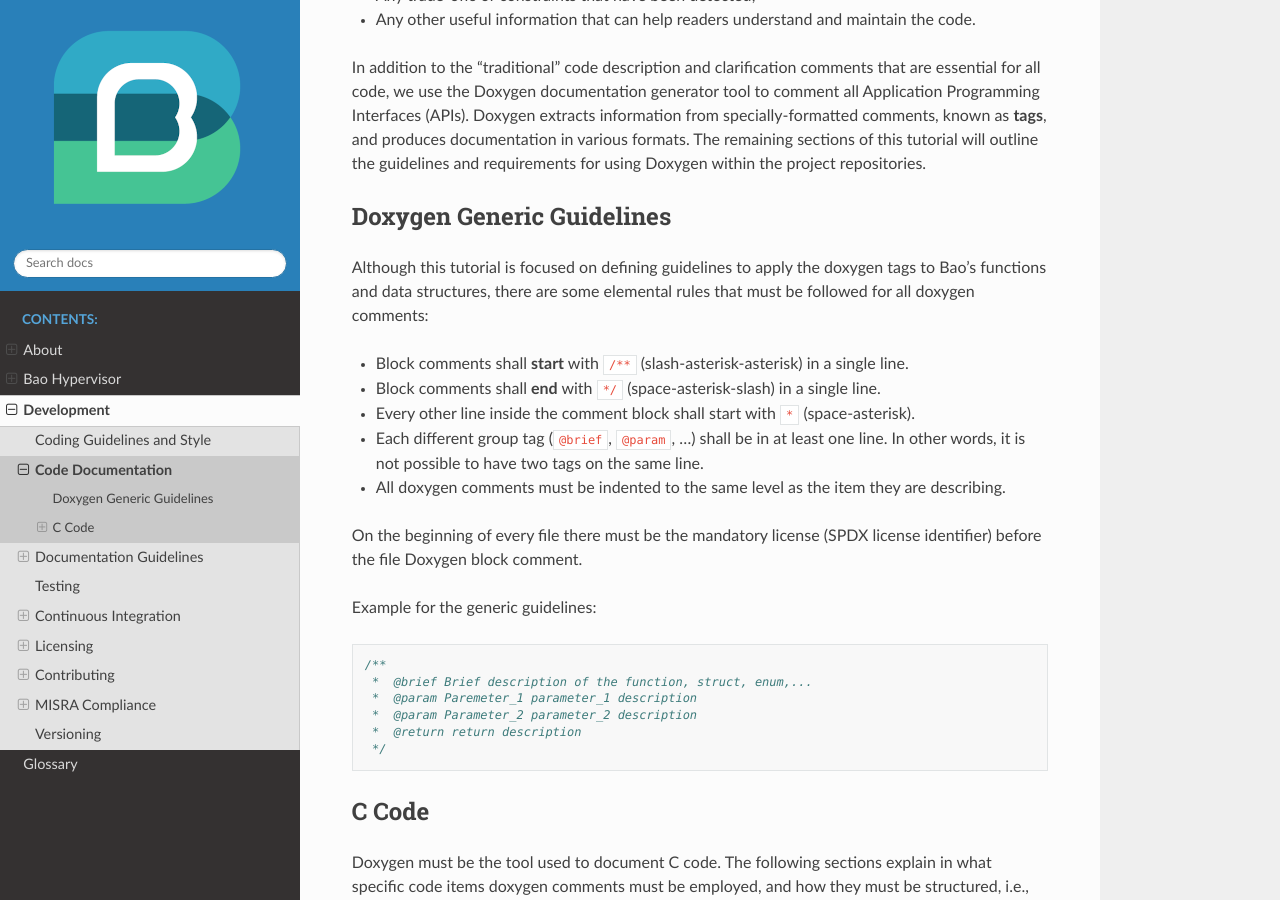
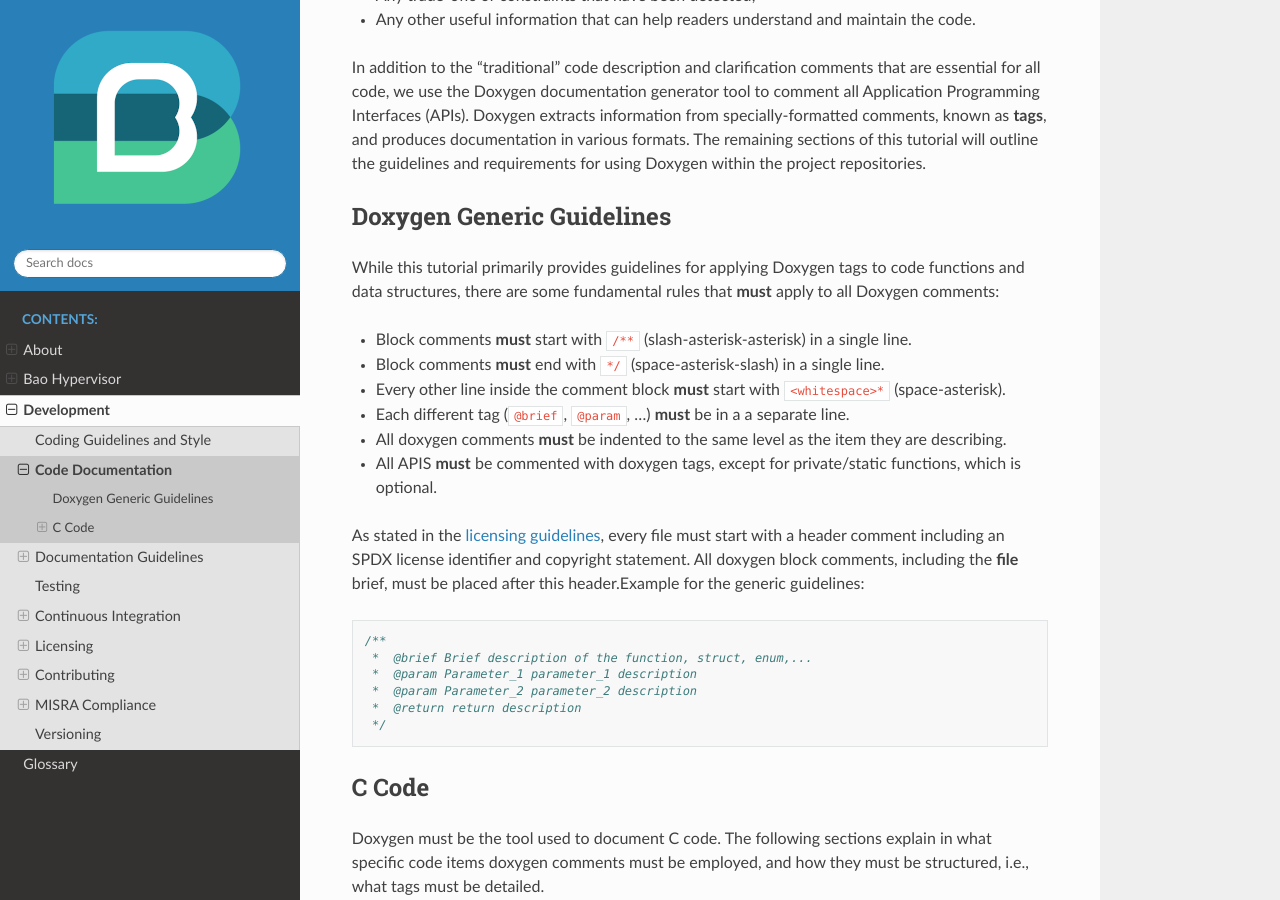
Before and after one commit to bao-project/bao-docs, a Sphinx documentation site: the page built from source/development/code_documentation.rst, in a window 1280 px wide and 900 px high, scrolled down 441 px. Built offline with Sphinx 7.4.7 and the Read the Docs theme 2.0.0, drawn with Linux system fonts in a browser that asks for light colours.

Commit message:
ref(code-doc): change the writing of doxygen generic guidelines
Signed-off-by: Daniel Oliveira <drawnpoetry@gmail.com>

```diff
--- a/source/development/code_documentation.rst
+++ b/source/development/code_documentation.rst
@@ -30,32 +30,33 @@ repositories.
 Doxygen Generic Guidelines
 --------------------------
 
-Although this tutorial is focused on defining guidelines to apply the doxygen
-tags to Bao's functions and data structures, there are some elemental rules
-that must be followed for all doxygen comments:
+While this tutorial primarily provides guidelines for applying Doxygen tags to
+code functions and data structures, there are some fundamental rules that
+**must** apply to all Doxygen comments:
 
-* Block comments shall **start** with ``/**`` (slash-asterisk-asterisk)
+* Block comments **must** start with ``/**`` (slash-asterisk-asterisk)
   in a single line.
-* Block comments shall **end** with ``*/`` (space-asterisk-slash) in a
+* Block comments **must** end with ``*/`` (space-asterisk-slash) in a
   single line.
-* Every other line inside the comment block shall start with ``*``
-  (space-asterisk).
-* Each different group tag (``@brief``, ``@param``, ...) shall be in at least
-  one line. In other words, it is not possible to have two tags on the same
-  line.
-* All doxygen comments must be indented to the same level as the item they are
-  describing.
+* Every other line inside the comment block **must** start with
+  ``<whitespace>*`` (space-asterisk).
+* Each different tag  (``@brief``, ``@param``, ...) **must** be in a
+  a separate line.
+* All doxygen comments **must** be indented to the same level as the item they
+  are describing.
+* All APIS **must** be commented with doxygen tags, except for private/static
+  functions, which is optional.
 
-On the beginning of every file there must be the mandatory license (SPDX
-license identifier) before the file Doxygen block comment.
-
-Example for the generic guidelines:
+As stated in the :ref:`licensing guidelines <licensing>`, every file must start
+with a header comment including an SPDX license identifier and copyright
+statement. All doxygen block comments, including the **file** brief, must be
+placed after this header.Example for the generic guidelines:
 
 .. code-block:: c
 
  /**
   *  @brief Brief description of the function, struct, enum,...
-  *  @param Paremeter_1 parameter_1 description
+  *  @param Parameter_1 parameter_1 description
   *  @param Parameter_2 parameter_2 description
   *  @return return description
   */
```
